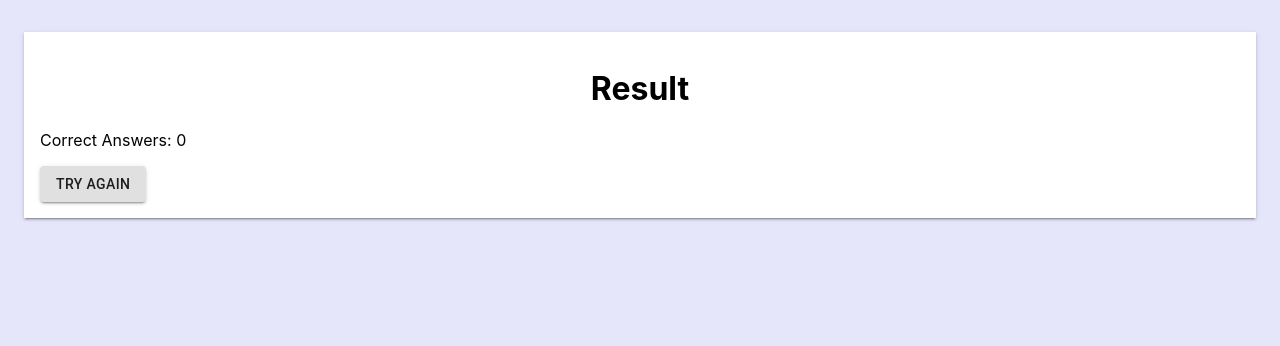
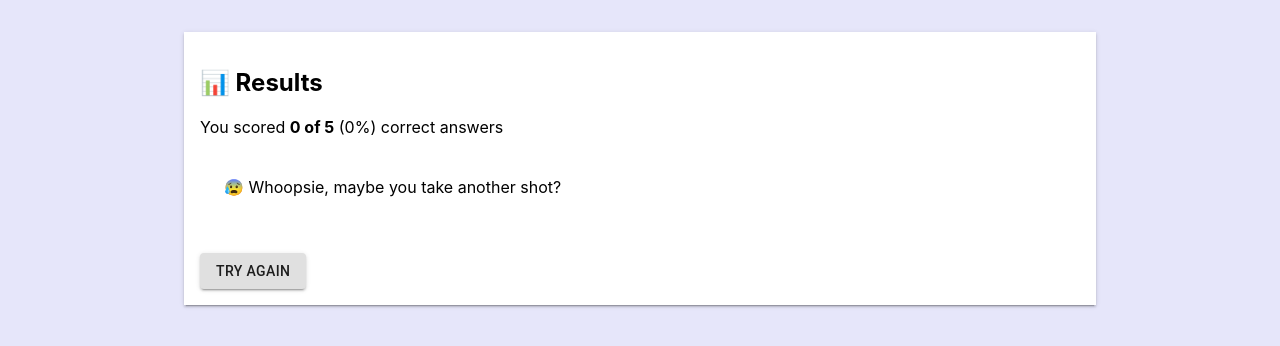
Before and after one commit to NovatecConsulting/hack21-language-is-a-powerful-tool, a React (Create React App) app: page /result in a window 1280 px wide. Shown: the top 346 px of the page. Built offline with nearby package versions, Linux system fonts and the light colour scheme.

Commit message:
add reward and total count to result page

```diff
--- a/src/components/ResultPage.tsx
+++ b/src/components/ResultPage.tsx
@@ -4,9 +4,16 @@ import { fetchData, useDispatch, useReducerState } from "../state";
 import { Link as RouterLink } from "react-router-dom";
 
 const ResultPage: React.FC = () => {
-  const { correctAnswers } = useReducerState();
+  const { correctAnswers, questions } = useReducerState();
   const [result, setResult] = useState(0);
   const dispatch = useDispatch();
+
+  const resultLevel = {
+    BAD: "bad",
+    MEH: "meh",
+    GOOD: "good",
+    PERFECT: "perfect"
+  }
 
   React.useEffect(() => {
     fetchData(dispatch);
@@ -14,16 +21,48 @@ const ResultPage: React.FC = () => {
   }, []);
 
    return (
-    <Container>
-      <Box boxShadow={2} padding={2} marginTop={4}>
-      <h1>Result</h1>
-      <p>Correct Answers: {result}</p>
-      <RouterLink to="/quiz">
+    <Container maxWidth="md">
+      <Box boxShadow={2} padding={2} marginTop={4} className="mainBox">
+      <h2>📊 Results</h2>
+      <p>You scored <b>{result} of {questions.length}</b> ({result/questions.length*100}%) correct answers</p>
+      <Box padding={3} className="reward">{getRewardText(result, questions.length)}</Box>
+      <Box marginTop={4}>
+      <RouterLink to="">
         <Button variant="contained">Try again</Button>
       </RouterLink>
       </Box>
+      </Box>
     </Container>
   );
+
+  function getReward(correctCount: number, totalCount: number): String  {
+    var result = correctCount/totalCount;
+    if(result < 0.25) {
+      return resultLevel.BAD;
+    } else if(result >= 0.25 && result < 0.5) {
+      return resultLevel.MEH;
+    } else if(result >= 0.5 && result < 0.85) {
+      return resultLevel.GOOD;
+    } else {
+      return resultLevel.PERFECT;
+    }
+  }
+
+  function getRewardText(correctCount: number, totalCount: number): String {
+    var rewardLevel = getReward(correctCount, totalCount);
+    switch(rewardLevel) {
+      case resultLevel.BAD:
+        return "😰 Whoopsie, maybe you take another shot?";
+      case resultLevel.MEH:
+        return "😕 Good, but there is still room for improvement.";
+      case resultLevel.GOOD:
+        return "😍 Great work. Keep it up to get to 100%";
+      case resultLevel.PERFECT:
+        return "🥳 Awesome! You obviously know your way around words.";
+      default:
+        return "";
+    }
+  }
 }
 
 export default ResultPage;
```
